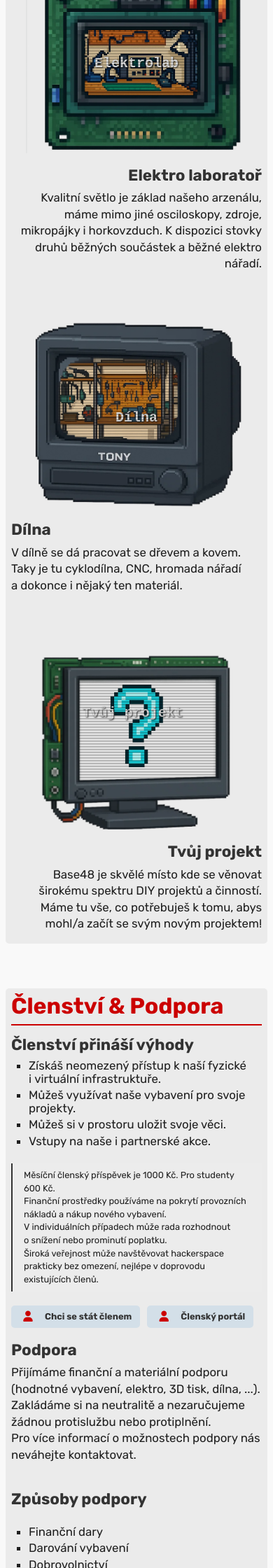
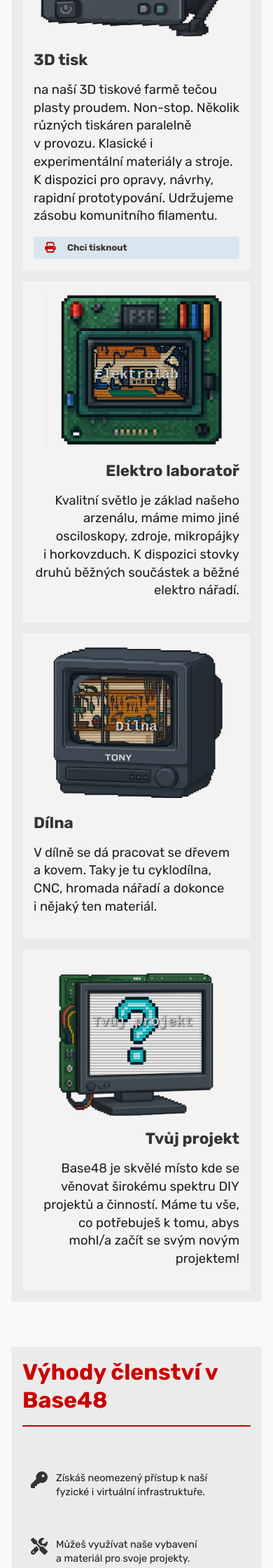
Before and after one commit to Thebys/base48, a PHP site: page / in a window 390 px wide. Shown: the part 3560-5800 px from the top of the page at 70% size. Run offline with PHP 8.4, Linux system fonts and the light colour scheme.

Commit message:
Refactor layouting, spacing, flow, visual balance, responsivity, content, seo, take credit

```diff
--- a/css/base.css
+++ b/css/base.css
@@ -14,8 +14,8 @@
 body {
     font-family: 'Rubik', sans-serif;
     font-weight: 400;
-    font-size: 1.05rem;
-    line-height: 1.1;
+    font-size: 1.15rem;
+    line-height: 1.25;
     color: var(--text-color);
     margin: 0;
     padding: 0;
@@ -38,6 +38,7 @@ img {
 }
 
 p {
+    max-width: 800px;
     line-height: 1.4;
     padding: 0 0 var(--padding-small) 0;
 }
--- a/css/components.css
+++ b/css/components.css
@@ -95,7 +95,7 @@
     align-items: center;
     gap: 12px;
     padding: 8px 12px;
-    background: var(--address-bg);
+    background: var(--button-bg);
     border-radius: var(--border-radius);
     transition: all 0.2s ease;
 }
@@ -115,6 +115,10 @@
     text-decoration: none !important;
 }
 
+.button:hover span {
+    color: white;
+}
+
 .button:hover i {
     color: white;
 }
@@ -131,6 +135,7 @@
     gap: 10px;
     font-size: 0.9rem;
 }
+
 .address-block {
     width: 100%;
     /*margin: 0 calc(var(--padding-medium) * -1) 0 auto;*/
@@ -208,3 +213,69 @@
         grid-template-columns: 1fr;
     }
 }
+
+/* Benefits grid for membership section */
+.benefits-grid {
+    display: flex;
+    flex-wrap: wrap;
+    gap: 20px;
+    margin: 20px 0;
+}
+
+.benefit-item {
+    flex: 1;
+    min-width: 200px;
+    padding: 15px;
+    display: flex;
+    flex-direction: column;
+    align-items: center;
+}
+
+.benefit-item i {
+    font-size: 2.5rem;
+    font-weight: 300;
+    color: var(--secondary-color);
+    margin-bottom: 15px;
+    display: block;
+}
+
+.benefit-item p {
+    margin: 0;
+    font-size: 0.9rem;
+    line-height: 1.4;
+    text-align: left;
+    width: 100%;
+}
+
+@media (min-width: 768px) {
+    .benefit-item {
+        max-width: 49%;
+    }
+}
+
+@media (max-width: 768px) {
+    .benefits-grid {
+        flex-direction: column;
+        gap: 15px;
+    }
+
+    .benefit-item {
+        min-width: unset;
+        padding: 12px;
+        flex-direction: row;
+        align-items: flex-start;
+        text-align: left;
+    }
+
+    .benefit-item i {
+        font-size: 1.5rem;
+        margin-bottom: 0;
+        margin-right: 12px;
+        flex-shrink: 0;
+    }
+
+    .benefit-item p {
+        margin: 0;
+        flex: 1;
+    }
+}
--- a/css/layout.css
+++ b/css/layout.css
@@ -25,7 +25,6 @@ header {
 .container {
     display: flex;
     gap: var(--padding-medium);
-    margin: var(--padding-medium) 0;
 
 
     @media (max-width: 768px) {
@@ -131,14 +130,14 @@ main {
 @media screen and (max-width: 768px) {
     .sections {
         grid-template-columns: 100%;
-        gap: calc(var(--padding-large) * 2);
+        gap: var(--padding-large);
     }
 }
 
 section {
     border-radius: var(--border-radius);
     background-color: var(--section-bg);
-    padding: var(--padding-small);
+    padding: var(--padding-small) var(--padding-medium);
 }
 
 .column {
@@ -147,10 +146,17 @@ section {
     max-width: 100%;
     border-top: none;
     overflow: visible;
+    gap: var(--padding-large);
 }
 
-@media (max-width: 768px) {
-    .column {}
+.box{
+    display: flex;
+    flex-direction: column;
+    justify-content: center;
+    gap: var(--padding-large);
+    background-color: var(--card-bg);
+    border-radius: var(--border-radius);
+    padding: var(--padding-small);
 }
 
 .grid-zamereni,
@@ -158,8 +164,20 @@ section {
 .column.vs-60 {
     display: flex;
     flex-direction: column;
-    gap: 60px;
+    gap: var(--padding-large);
 }
+
+@media (max-width: 768px) {
+    .column {
+        gap: var(--padding-small);
+    }
+    .grid-zamereni,
+    .vs-60,
+    .column.vs-60 {
+        gap: var(--padding-small);
+    }
+}
+
 
 section ul {
     list-style-type: circle;
@@ -243,7 +261,12 @@ footer p {
 .grid-zamereni-item {
     display: flex;
     flex-direction: row;
-    gap: 60px;
+    justify-content: center;
+    gap: var(--padding-large);
+    background-color: var(--card-bg);
+    border-radius: var(--border-radius);
+    padding: var(--padding-small);
+
 }
 
 .grid-zamereni-item:nth-of-type(2n) {
@@ -269,7 +292,7 @@ footer p {
     display: flex;
     flex-direction: column;
     gap: 0px;
-    justify-content: start;
+    justify-content: center;
     max-width: 55%;
 }
 
--- a/css/variables.css
+++ b/css/variables.css
@@ -1,10 +1,10 @@
 /* Theme variables and color schemes */
 :root {
     /* Common variables */
-    --padding-small: .5rem;
-    --padding-medium: 1rem;
-    --padding-large: 2rem;
-    --border-radius: 5px;
+    --padding-small: 1rem;
+    --padding-medium: 2rem;
+    --padding-large: 4rem;
+    --border-radius: 4px;
 
     /* Light theme (default) */
     --primary-color: #cb0000;
@@ -21,7 +21,7 @@
     --card-bg: rgba(255, 255, 255, .4);
     --border-color: #eee;
     --overlay-color: rgba(245, 245, 245, 0.7);
-    --address-bg: rgba(0, 119, 204, 0.1);
+    --button-bg: rgba(0, 119, 204, 0.1);
 }
 
 /* Dark theme */
@@ -38,5 +38,5 @@
     --card-bg: rgba(0, 0, 0, .4);
     --border-color: #333;
     --overlay-color: rgba(20, 20, 20, 0.8);
-    --address-bg: rgba(75, 171, 247, 0.15);
+    --button-bg: rgba(75, 171, 247, 0.15);
 }
--- a/index.html
+++ b/index.html
@@ -81,8 +81,8 @@
     <div class="content-wrapper">
         <main class="sections">
             <section id="o-nas" class="about-section">
+                <h2>Brněnský hackerspace Base48</h2>
                 <div class="column">
-                    <h2>Brněnský hackerspace Base48</h2>
                     <div class="frame-grid" id="intro-frames" style="order: 2;">
                         <a href="#" class="frame-container portrait glow" data-gallery="space">
                             <img src="/img/frame/43_frame_5_lcd_panel.webp" alt="CRT Frame" class="frame-frame">
@@ -135,7 +135,6 @@
                             kde se setkávají lidé s různými zájmy,
                             spolupracují na projektech a sdílejí znalosti a zkušenosti.</p>
                         <div class="container" style="flex-direction: column;">
-                            <h3>Base48 <span class="hide-on-mobile">hackerspace</span> je:</h3>
                             <div class="container"
                                 style="display: flex; flex-direction: row; justify-content: space-evenly;">
                                 <div>
@@ -170,9 +169,8 @@
             </section>
 
             <section id="kontakt">
+                <h2>Adresy, kontakty a odkazy</h2>
                 <div class="column">
-                    <h2>Adresy, kontakty a odkazy</h2>
-
                     <div class="contact-info-grid">
                         <div class="contact-card location">
                             <div class="transport-info">
@@ -180,7 +178,7 @@
                                 <div class="transport-grid" style="font-size: .9rem;">
                                     <div class="transport-item">
                                         <i class="fas fa-map-marker-alt"></i>
-                                        <span>Husitská,<br> Slovanské náměstí</span>
+                                        <span>Husitská, Slovanské náměstí</span>
                                     </div>
                                     <div class="transport-item">
                                         <i class="fas fa-train"></i>
@@ -188,7 +186,7 @@
                                     </div>
                                     <div class="transport-item">
                                         <i class="fas fa-bus"></i>
-                                        <span>Autobusy:<br> 53, 67, 44, 84</span>
+                                        <span>Autobusy: 53, 67, 44, 84</span>
                                     </div>
                                     <div class="transport-item">
                                         <i class="fas fa-bus"></i>
@@ -198,7 +196,7 @@
                             </div>
                             <div class="addresses"
                                 style="display: flex; flex-direction: row; flex-wrap: wrap; gap: 20px; padding-top: 20px;">
-                                <h3>Jak se dostat do Base48</h3>
+                                <h3>Jak se dostat do Base48</h3>
                                 <div class="address-block"
                                     style="position: relative; display: flex; flex-direction: column; align-items: flex-start; gap: 20px;">
                                     <i class="fas fa-door-open"
@@ -297,15 +295,21 @@
             </section>
 
             <section id="zamereni">
+                <h2>Zaměření</h2>
                 <div class="column">
-                    <h2>Zaměření</h2>
                     <div class="grid-zamereni">
-                        <div class="grid-zamereni-item">
+                        <div class="grid-zamereni-item ">
                             <div class="info">
                                 <h3>3D tisk</h3>
-                                <p>V našem 3D koutku tečou plasty proudem. Non-stop. Několik různých tiskáren paralelně
-                                    v provozu. K dispozici pro opravy, návrhy, rapidní prototypování. Udržujeme zásobu
+                                <p>na naší 3D tiskové farmě tečou plasty proudem. Non-stop. Několik různých tiskáren
+                                    paralelně
+                                    v provozu. Klasické i experimentální materiály a stroje. K dispozici pro opravy,
+                                    návrhy, rapidní prototypování. Udržujeme zásobu
                                     komunitního filamentu.</p>
+                                <a href="#kontakt" class="button">
+                                    <i class="fas fa-print"></i>
+                                    <span class="button-inner">Chci tisknout</span>
+                                </a>
                             </div>
                             <div class="frame-container portrait flipped">
                                 <img src="/img/frame/43_frame_6_cctv.webp" alt="CRT Frame" class="frame-frame">
@@ -373,30 +377,37 @@
             </section>
 
             <section id="clenstvi">
+                <h2>Výhody členství v Base48</h2>
                 <div class="column">
-                    <h2>Členství & Podpora</h2>
-
-                    <div class="membership-columns">
-                        <div class="membership-column">
-                            <h3>Členství přináší výhody</h3>
+                    <div>
+                        <div class="benefits-grid">
+                            <div class="benefit-item">
+                                <i class="fas fa-key"></i>
+                                <p>Získáš neomezený přístup k naší fyzické i virtuální infrastruktuře.</p>
+                            </div>
+                            <div class="benefit-item">
+                                <i class="fas fa-tools"></i>
+                                <p>Můžeš využívat naše vybavení a materiál pro svoje projekty.</p>
+                            </div>
+                            <div class="benefit-item">
+                                <i class="fas fa-archive"></i>
+                                <p>Podle našich pravidel si můžeš v prostoru uložit svoje věci.</p>
+                            </div>
+                            <div class="benefit-item">
+                                <i class="fas fa-ticket-alt"></i>
+                                <p>Díky členství často získáš pozvánky na zajímavé akce.</p>
+                            </div>
+                        </div>
                         <ul>
-                                <li>Získáš neomezený přístup k naší fyzické i virtuální infrastruktuře.</li>
-                                <li>Můžeš využívat naše vybavení pro svoje projekty.</li>
-                                <li>Můžeš si v prostoru uložit svoje věci.</li>
-                                <li>Vstupy na naše i partnerské akce.</li>
+                            <li>Měsíční členský příspěvek je 1000 Kč. Pro studenty 600 Kč.</li>
+                            <li>Finanční prostředky používáme na pokrytí provozních nákladů a nákup nového
+                                vybavení.</li>
+                            <li>V individuálních případech může rada rozhodnout o snížení nebo prominutí
+                                příspěvku.</li>
+                            <li>Široká veřejnost může navštěvovat hackerspace prakticky bez omezení, nejlépe
+                                v doprovodu existujících členů.</li>
                         </ul>
-                            </p>
-                            <p class="note left">
-                                Měsíční členský příspěvek je 1000 Kč. Pro studenty 600 Kč.<br>
-                                Finanční prostředky používáme na pokrytí provozních nákladů a nákup nového
-                                vybavení.<br>
-                                V individuálních případech může rada rozhodnout o snížení nebo prominutí
-                                poplatku.<br>
-                                Široká veřejnost může navštěvovat hackerspace prakticky bez omezení, nejlépe
-                                v doprovodu existujících členů.
-
-                            </p>
-
+<p></p>
                         <div class="button-container"
                             style="flex-direction: row; flex-wrap: wrap; gap: 10px; margin: 20px 0;">
                             <a href="https://wiki.base48.cz/wiki/Join_us" target="_blank" class="button">
@@ -410,16 +421,16 @@
                         </div>
                     </div>
 
-                        <div class="membership-column">
-                            <h3>Podpora</h3>
+                    <div>
+                        <h2>Podpoř Base48</h2>
                         <p>Přijímáme finanční a materiální podporu (hodnotné vybavení, elektro, 3D tisk, dílna,
                             ...).<br>
                             Zakládáme si na neutralitě a nezaručujeme žádnou protislužbu nebo protiplnění.<br>
                             Pro více informací o možnostech podpory nás neváhejte
                             kontaktovat.</p>
 
-                            <div class="container" style="flex-direction: row; justify-content: space-evenly;">
-                                <div class="container" style="flex-direction: column; justify-content: space-evenly;">
+                            <div class="container" style="flex-direction: row; justify-content: space-between;">
+                                <div  style="display: flex; flex-direction: column; justify-content: center;">
                                     <h3>Způsoby podpory</h3>
                                 <ul>
                                     <li>Finanční dary</li>
@@ -434,14 +445,13 @@
                                     </a>
                                 </div>
                             </div>
-                                <div class="frame-container portrait"> <img src="/img/frame/43_frame_1_crt.webp"
+                            <div class="frame-container portrait" style="flex: 1;"> <img src="/img/frame/43_frame_1_crt.webp"
                                     alt="CRT Frame: 43_frame_1_crt.webp" class="frame-frame">
                                 <div class="frame-content scanlines"> <img src="/img/screen/qr_dar_12345.webp"
                                         alt="Screen Content: qr_dar_12345.webp" class="frame-content-image"> </div>
                             </div>
                         </div>
-                        </div>
-                    </div>
+
                 </div>
             </section>
         </main>
@@ -456,6 +466,7 @@
         </p>
         <p>&copy;left Base48, z.s. Některá práva vyhrazena.
         </p>
+        <p>Web připravil Tomáš "Thebys" Biheler.</p>
         <p>S podporou VPSFree.cz <a href="https://vpsfree.cz" target="_blank"><img src="/img/logo/vpsfree.png"
                     alt="vpsfree.cz"
                     style="width: 100px; height: auto; display: inline; vertical-align: bottom; padding: 0 0 0 var(--padding-small);"></a>
```
Lines whose indentation alone changed are shown as unchanged.
